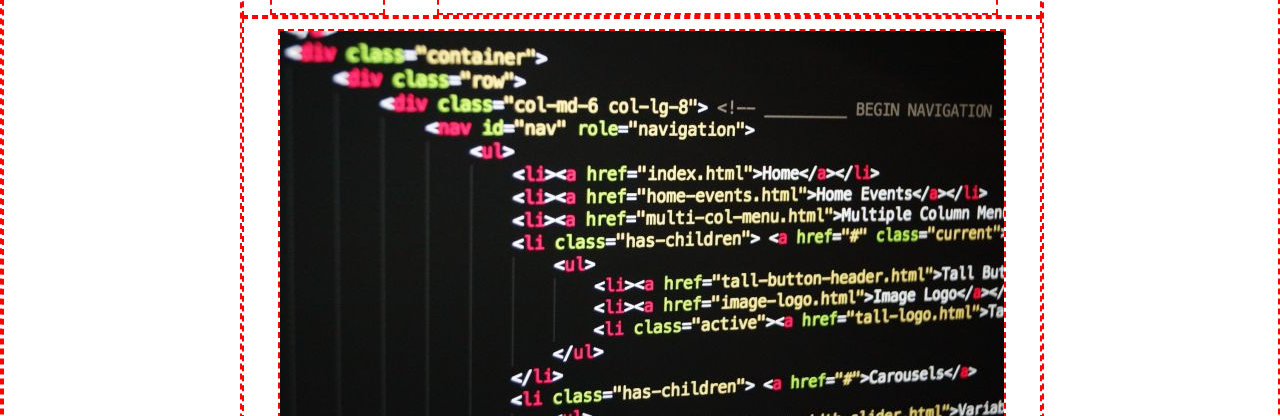
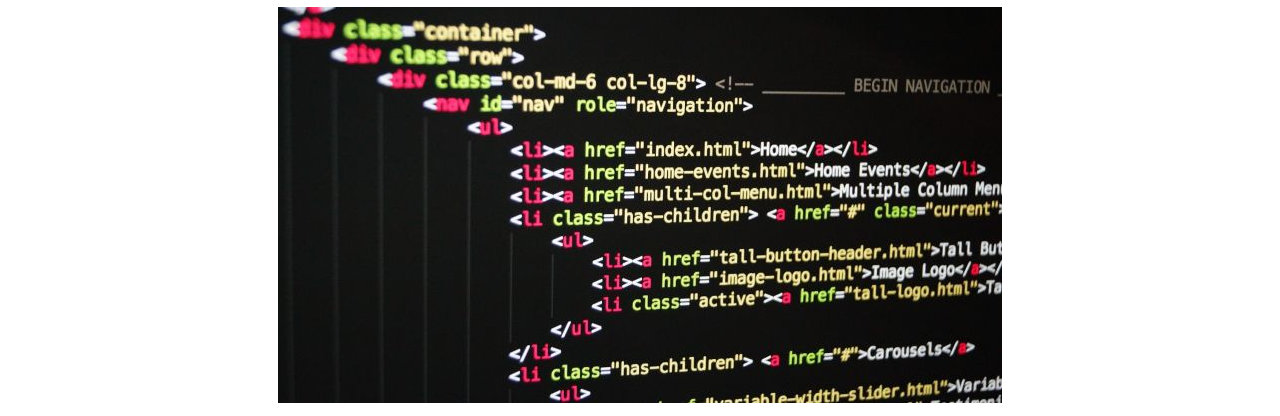
Before and after one commit to zitana/Udacity---Front-End-Web-Developer-Nanodegree-Program, a plain HTML site: page Project 1B - Portfolio Site/index.html in a window 1280 px wide. Shown: the part 122-538 px from the top of the page. Drawn offline with nearby package versions, Linux system fonts and the light colour scheme.

Commit message:
remove unnecessray css

```diff
--- a/Project 1B - Portfolio Site/css/style.css
+++ b/Project 1B - Portfolio Site/css/style.css
@@ -1,16 +1,8 @@
-body {
-  width: 100%;
-}
-
 .container {
   width: 100%;
   min-width: 400px;
   display: flex;
   flex-wrap: wrap;
-}
-
-* {
-  border: 2px dashed red !important;
 }
 
 .header {
```
